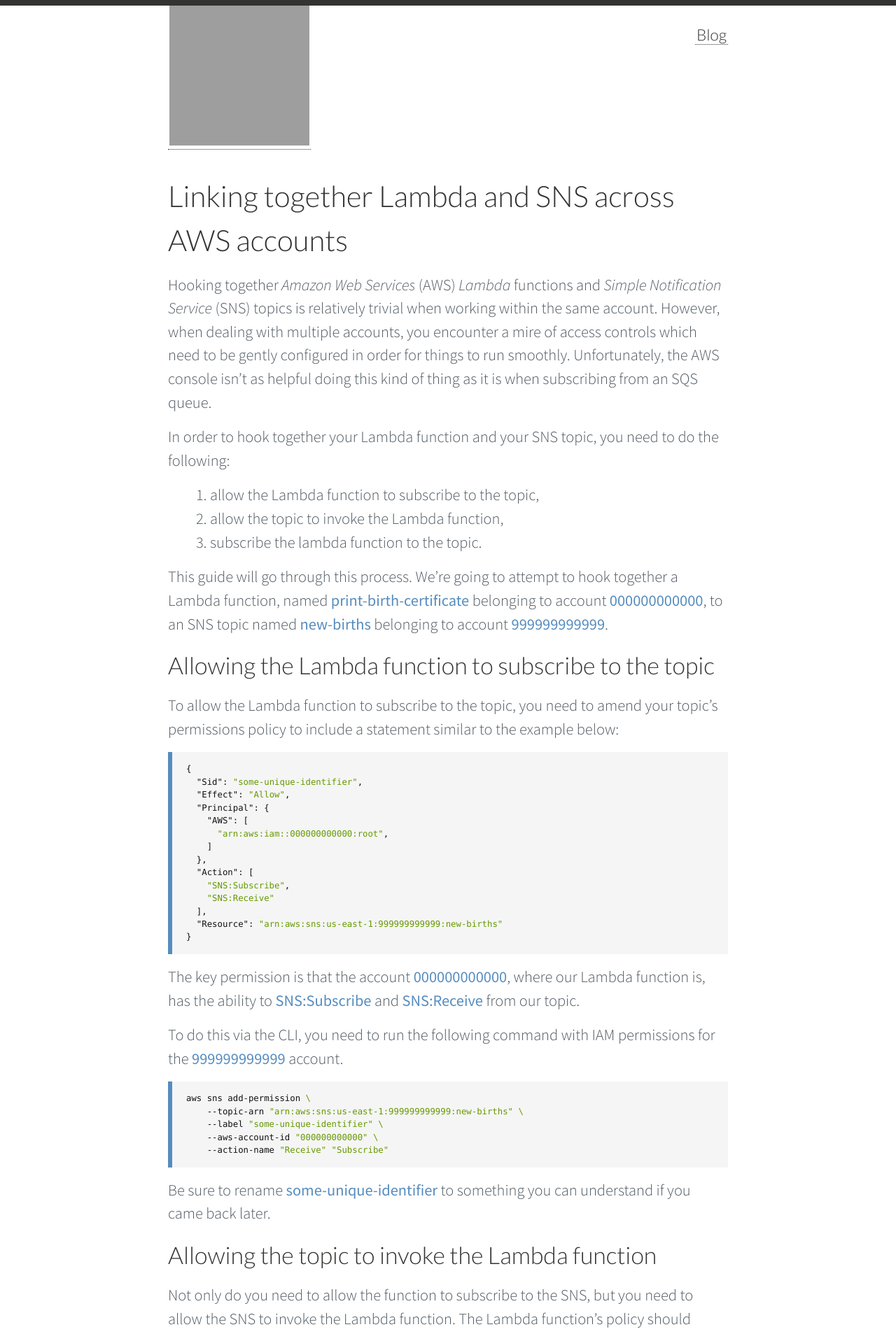
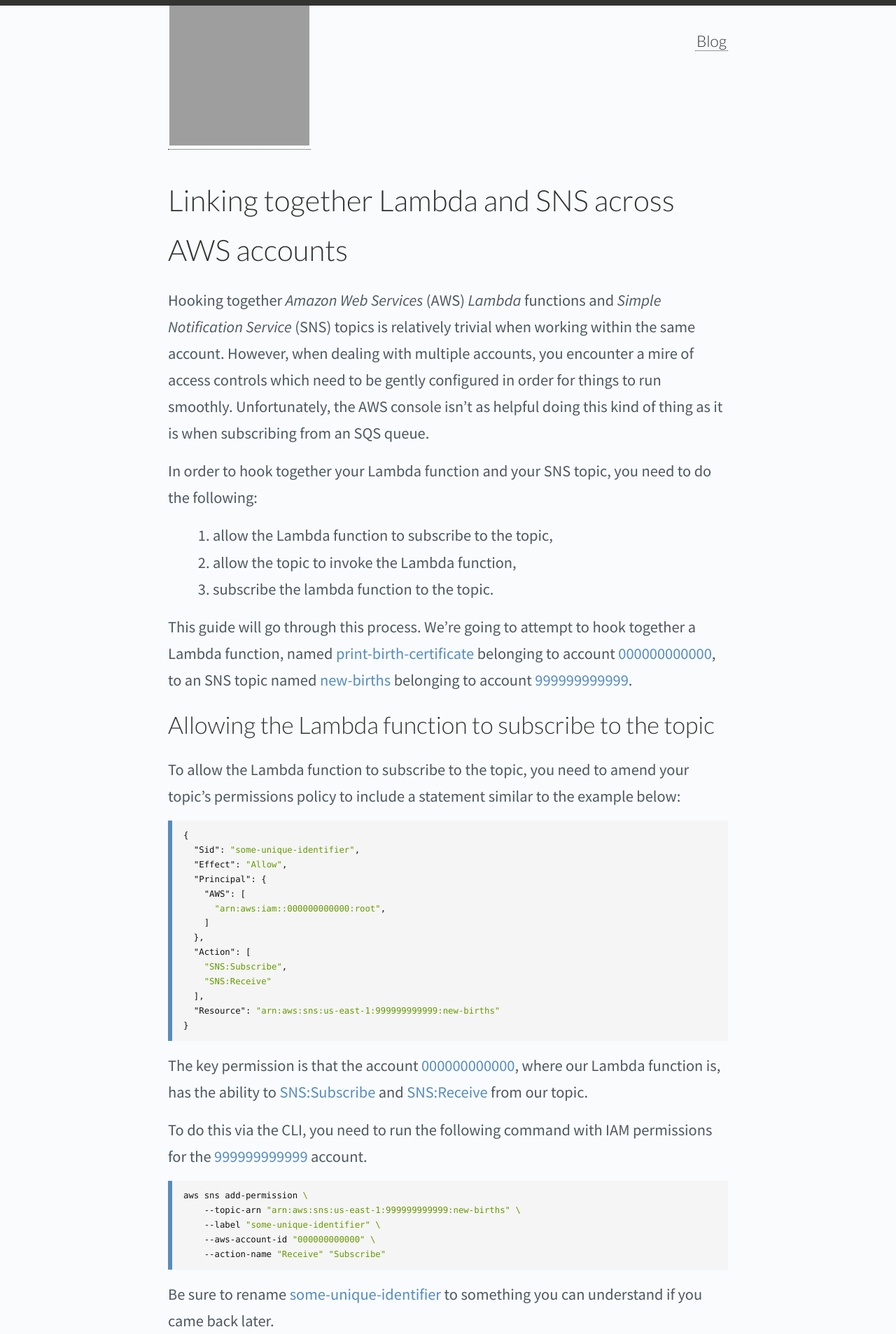
Before and after one commit to JimmyThompson/jimmythompson.co.uk, a Jekyll site: the page built from _posts/2015-11-03-sns-and-lambda.md, in a window 1280 px wide. Shown: the top 1907 px of the page at 70% size. Built offline with Jekyll 4.4.1, drawn with Linux system fonts in a browser that asks for light colours; nearby versions of some CDN libraries; grey boxes are pictures that could not be loaded.

Commit message:
Playing around with font weights and spacing

```diff
--- a/style/_base.scss
+++ b/style/_base.scss
@@ -19,10 +19,9 @@
   font: {
     family: $main-font;
     size: $font-charlie;
-    weight: 300;
   }
 
-  line-height: 1.5;
+  line-height: 1.7;
 }
 
 a {
--- a/style/_blogpost.scss
+++ b/style/_blogpost.scss
@@ -6,12 +6,12 @@
   }
 
   ol {
-    padding-left: 60px;
+    padding-left: 64px;
     list-style: decimal;
   }
 
   ul {
-    padding-left: 60px;
+    padding-left: 64px;
     list-style: disc;
   }
 }
@@ -73,8 +73,7 @@
 
   position: relative;
   font-size: 1.4em;
-  font-weight: 300;
-  padding: 0 20px 0 80px;
+  padding: 0 16px 0 72px;
   quotes: "\201C" "\201D" "\2018" "\2019";
 
   :before {
@@ -88,7 +87,7 @@
   }
 
   @media (max-width: 800px) {
-    padding: 0 20px;
+    padding: 0 16px;
     :before {
       display: none;
     }
@@ -109,13 +108,12 @@
 
   img {
     display: block;
-    margin: 20px auto;
+    margin: 16px auto;
     text-align: center;
   }
 
   code {
     color: $primary-color;
-    font-weight: 400;
   }
 
   strong {
@@ -136,10 +134,10 @@
     size: 0.55em;
   }
 
-  margin: 20px 20px;
+  margin: 16px 16px;
   overflow: hidden;
   overflow-x: auto;
-  padding: 15px 20px;
+  padding: 11px 16px;
 
   code {
     float: left;
@@ -156,6 +154,6 @@
   overflow: hidden;
 
   @media (max-width: 800px) {
-    padding: 0 20px;
+    padding: 0 16px;
   }
 }
--- a/style/_header.scss
+++ b/style/_header.scss
@@ -13,10 +13,10 @@
     li {
       display: inline-block;
       float: left;
-      padding: 25px 20px;
+      padding: 32px 16px;
 
       @media (max-width: 450px) {
-        padding: 25px 10px;
+        padding: 32px 16px;
       }
 
       &:nth-last-child(1) {
--- a/style/_variables.scss
+++ b/style/_variables.scss
@@ -5,7 +5,7 @@
 $header-font:     'Lato', sans-serif;
 $code-font:       'Monaco', 'Consolas', 'DejaVu Sans Mono', 'Bitstream Vera Sans Mono', monospace;
 
-$light-color:       #FFFFFF;
+$light-color:       #f9fbfd;
 $title-color:       #333332;
 $text-color:        #4E5860;
 $primary-color:     #568cbe;
```
